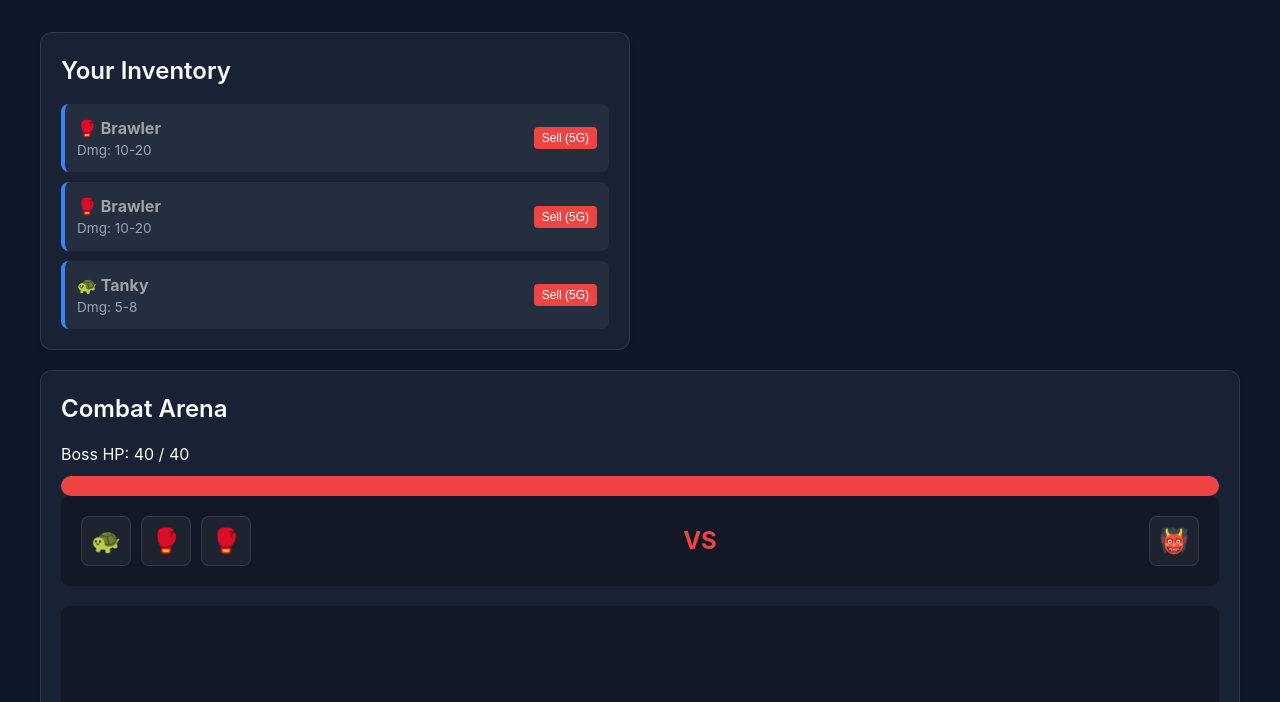
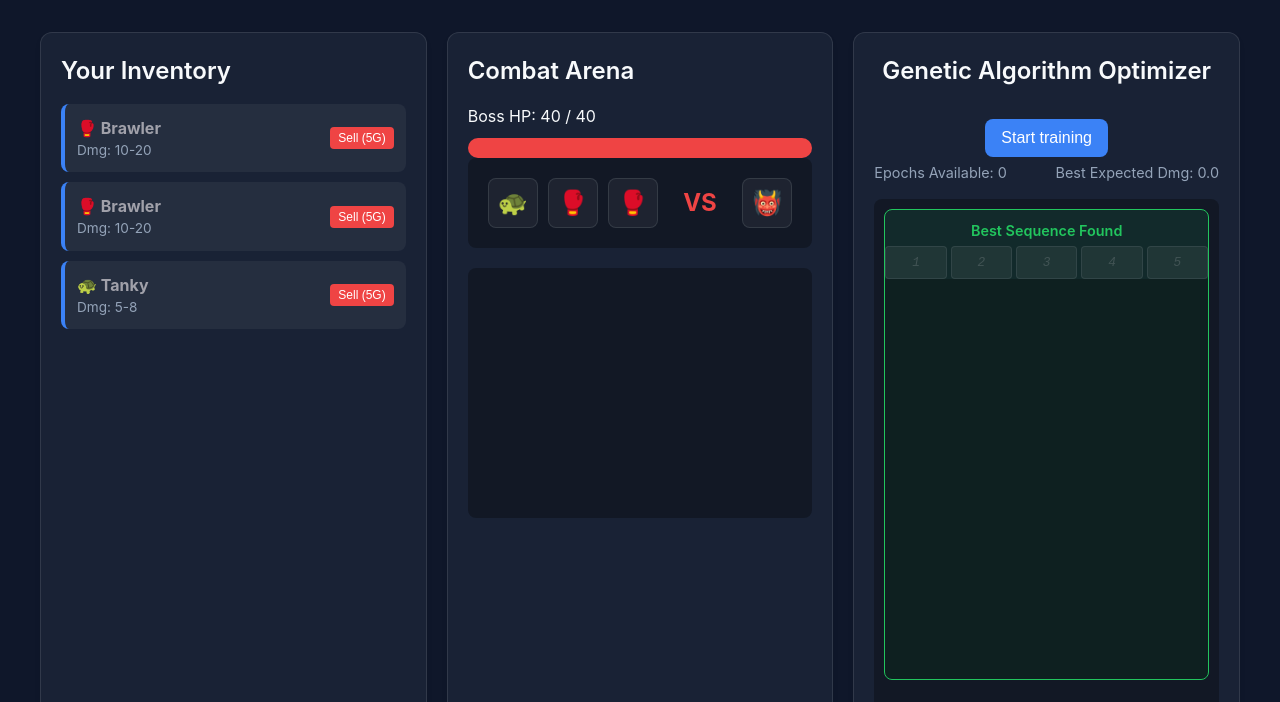
Before and after one commit to Konsttakis/ReinforcementGame, a website built with Vite: page index.html in a window 1280 px wide. Shown: the part 71-773 px from the top of the page. Built offline with nearby package versions, Linux system fonts and the light colour scheme.

Commit message:
layout: 3-column side by side panels

```diff
--- a/style.css
+++ b/style.css
@@ -73,12 +73,8 @@ h1, h2, h3 {
 
 .game-area {
   display: grid;
-  grid-template-columns: 1fr 1fr;
+  grid-template-columns: 1fr 1fr 1fr;
   gap: 20px;
-}
-
-.fight-panel {
-  grid-column: 1 / -1;
 }
 
 .btn {
```
